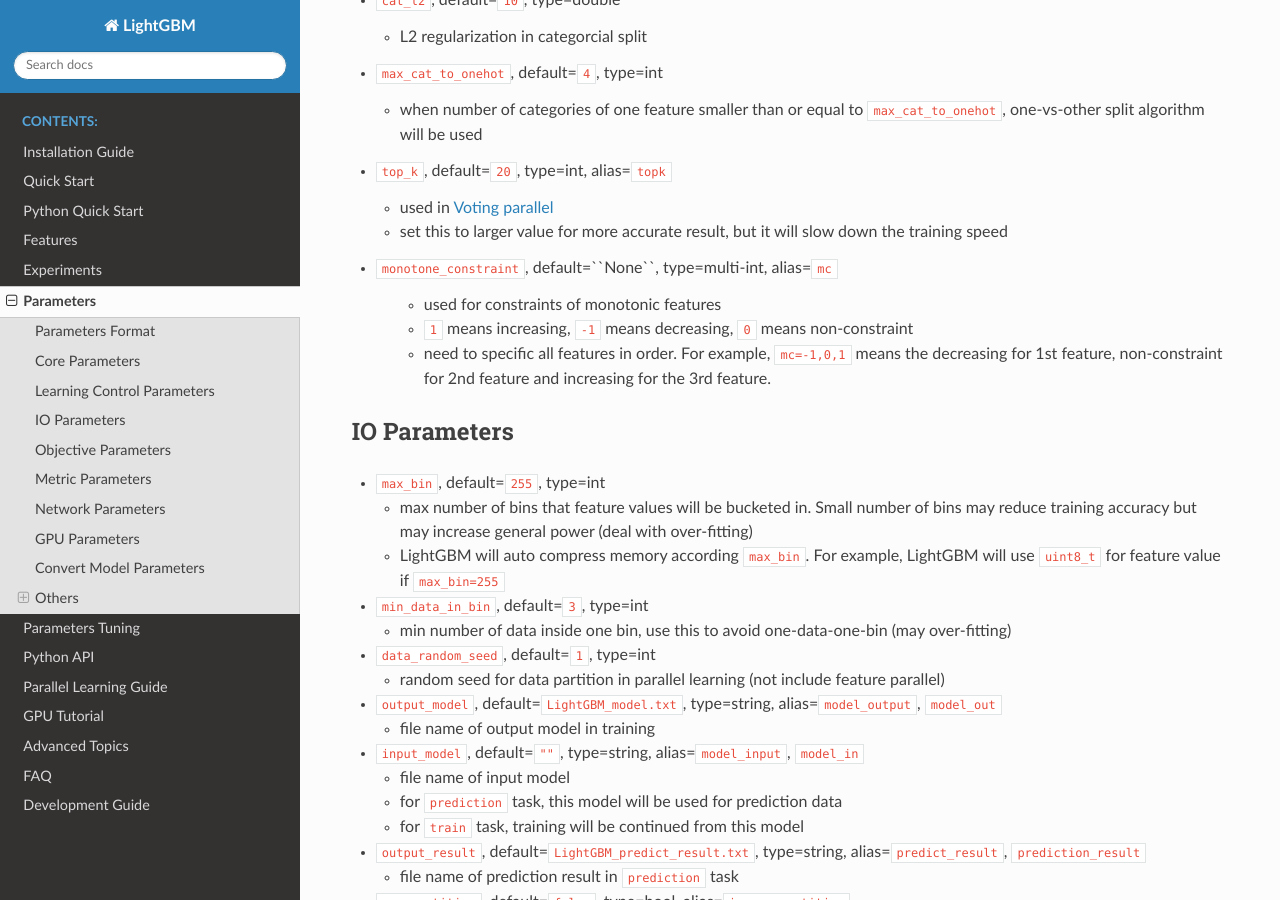
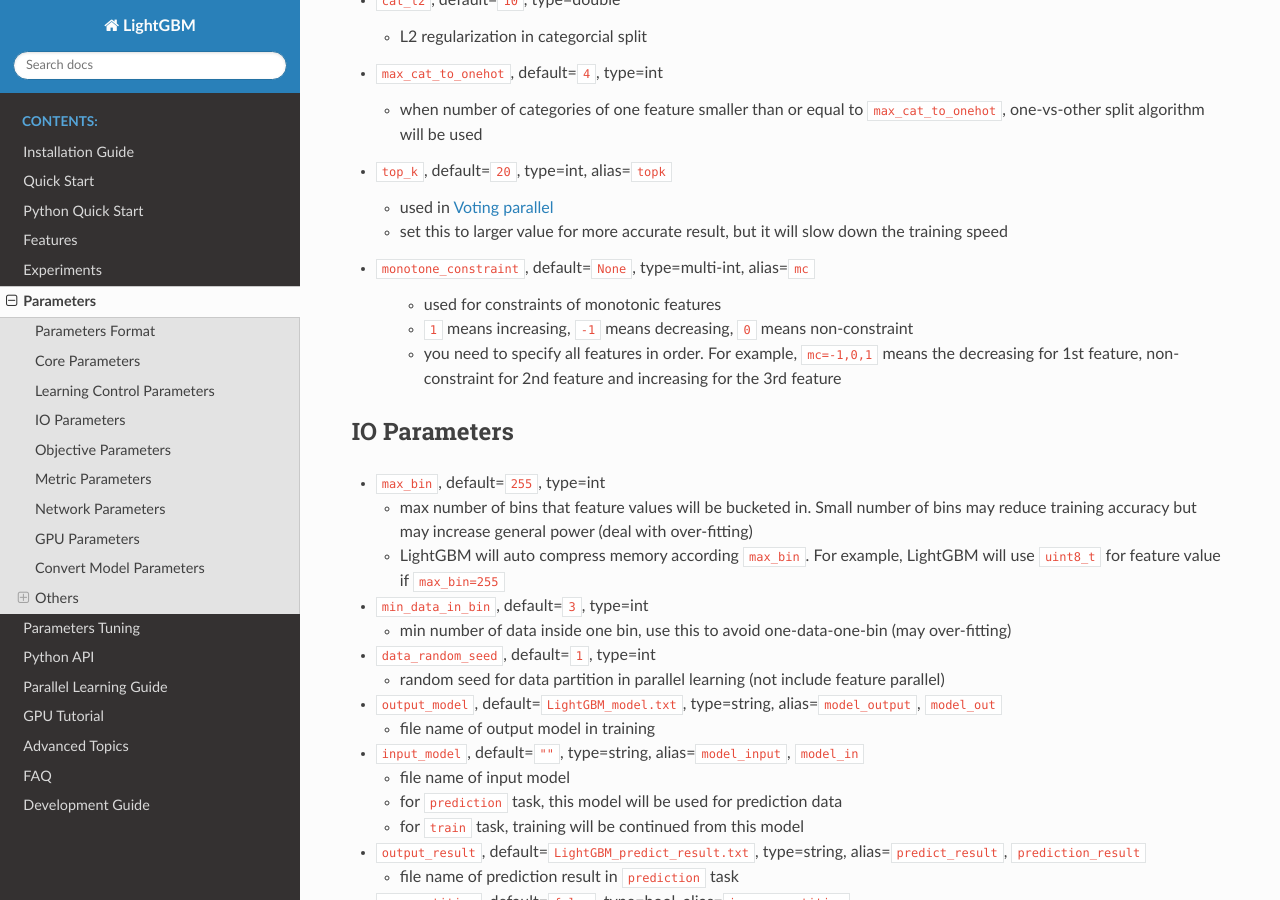
Before and after one commit to microsoft/LightGBM, a Sphinx documentation site: the page built from docs/Parameters.rst, in a window 1280 px wide and 900 px high, scrolled down 5054 px. Built offline with Sphinx 7.4.7 and the Read the Docs theme 2.0.0, drawn with Linux system fonts in a browser that asks for light colours.

Commit message:
fixed docs

```diff
--- a/docs/Parameters.rst
+++ b/docs/Parameters.rst
@@ -321,13 +321,13 @@ Learning Control Parameters
 
    -  set this to larger value for more accurate result, but it will slow down the training speed
 
-- ``monotone_constraint``, default=``None``, type=multi-int, alias=\ ``mc``
+- ``monotone_constraint``, default=\ ``None``, type=multi-int, alias=\ ``mc``
 
    - used for constraints of monotonic features
 
    - ``1`` means increasing, ``-1`` means decreasing, ``0`` means non-constraint
 
-   - need to specific all features in order. For example, ``mc=-1,0,1`` means the decreasing for 1st feature, non-constraint for 2nd feature and increasing for the 3rd feature.
+   - you need to specify all features in order. For example, ``mc=-1,0,1`` means the decreasing for 1st feature, non-constraint for 2nd feature and increasing for the 3rd feature
 
 IO Parameters
 -------------
```
